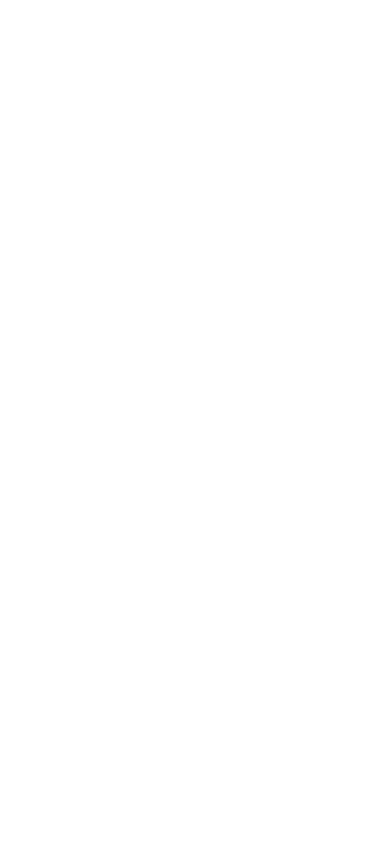
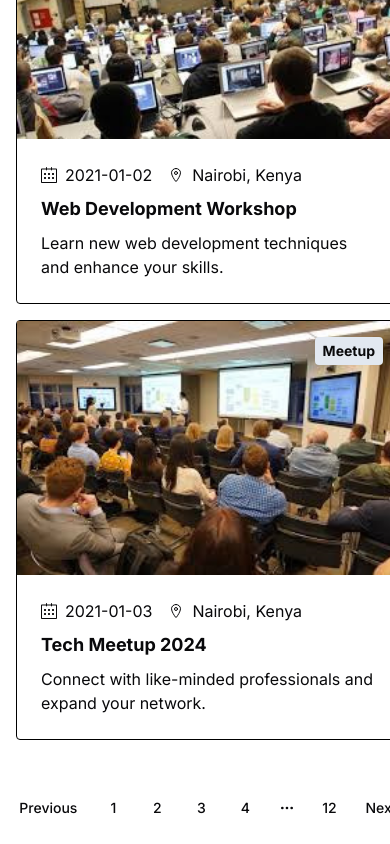
Before and after one commit to dancoon/nexus, a Next.js app in the folder frontend/: page /events in a window 390 px wide. Shown: the part 4361-5205 px from the top of the page. Before the commit the page ends 942 px from the top, so only its background shows below. Built offline with nearby package versions, Linux system fonts and the light colour scheme.

Commit message:
fix: :bug: Fix scrollarea in mobile view

```diff
--- a/frontend/app/events/page.tsx
+++ b/frontend/app/events/page.tsx
@@ -299,13 +299,13 @@
           </li>
         ))}
       </ul>
-      <ScrollArea className="h-[740px]">
+      <ScrollArea className="md:h-[740px]">
         <div className="grid grid-cols-1 gap-4 md:grid-cols-4">
           {events.slice(0, 12).map((event, index) => (
             <EventCard key={index} {...event} />
           ))}
         </div>
-        <Pagination className="mt-12 max-w-sm mb-4">
+        <Pagination className="mt-12 max-w-sm md:mb-4">
           <PaginationPrevious>
             <PaginationLink href="#">Previous</PaginationLink>
           </PaginationPrevious>
```
